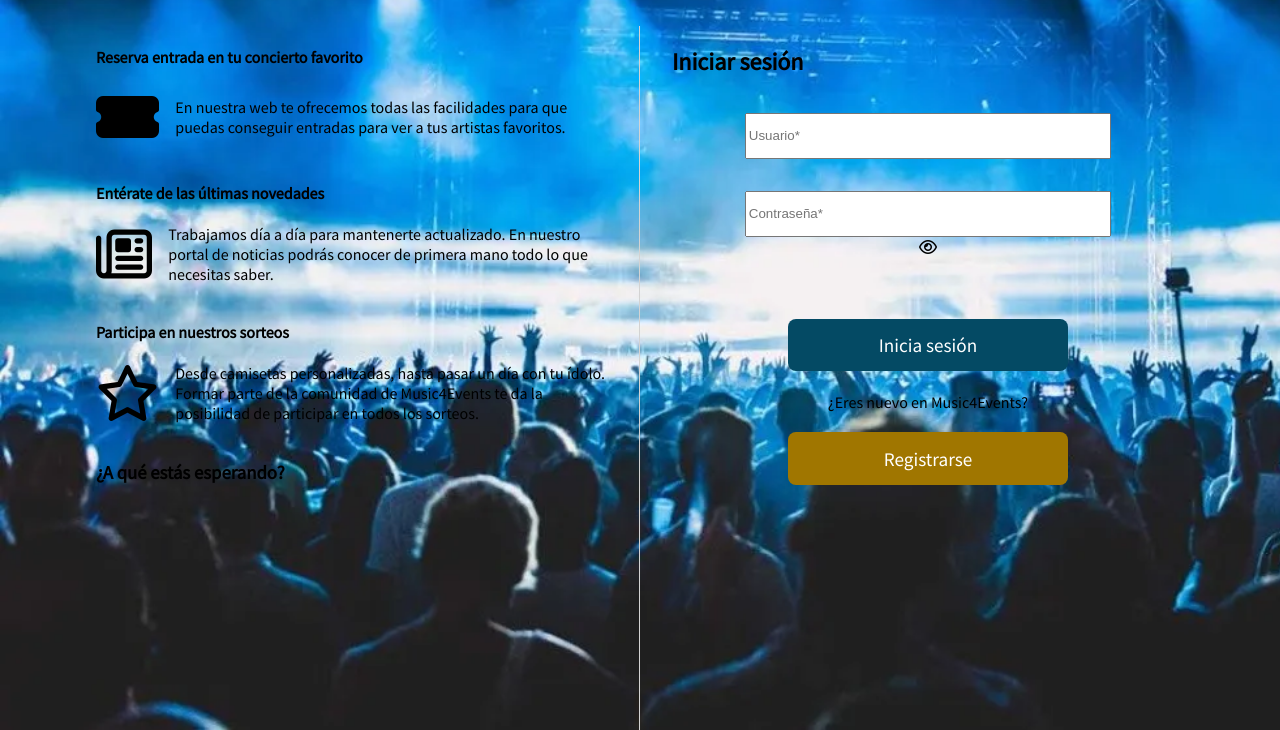
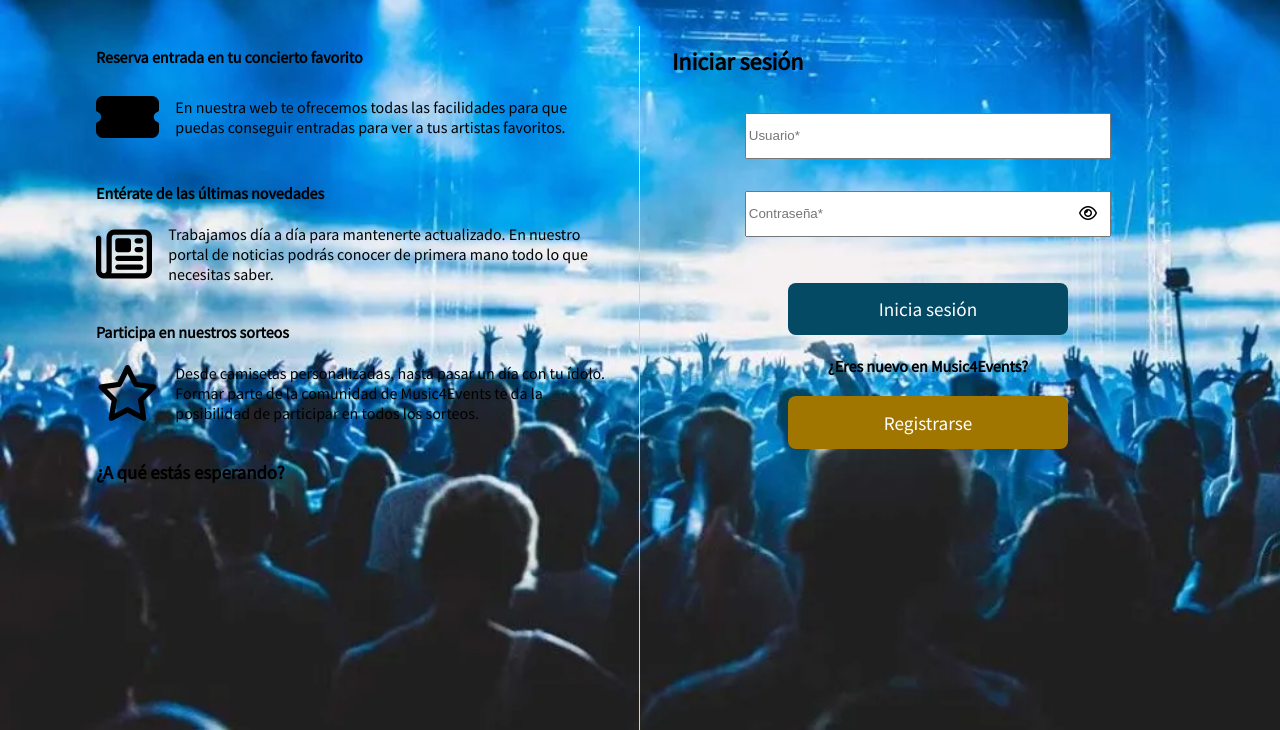
Before and after one commit to MaestreDniel/Proyecto-TimeInn, a website with bundled scripts: page src/Login.html in a window 1280 px wide. Shown: the part 150-880 px from the top of the page. Built offline with nearby package versions, Linux system fonts and the light colour scheme.

Commit message:
class ver ojo

```diff
--- a/src/Login.html
+++ b/src/Login.html
@@ -44,11 +44,11 @@
                 <input id="user" aria-label="Usuario" placeholder="Usuario*" type="text" name="user" aria-required="true">
                 <p id="errorName" class="error"></p>
                 <input id="password" aria-label="Contraseña" placeholder="Contraseña*" type="password" name="password" aria-required="true">
-                <span id="verPassword"><i class="far fa-eye"></i></span>
+                <span class="ver" id="verPassword"><i class="far fa-eye"></i></span>
                 <p id="errorPassword" class="error"></p>
                 <span id="errorLogin" class="error"></span><br>
                 <div id="loginButton" class="button" aria-label="Inicia sesión">Inicia sesión</div>
-                <div>¿Eres nuevo en Music4Events?</div>
+                <div ><b>¿Eres nuevo en Music4Events?</b></div>
                 <div id="signUpButton" class="button" aria-label="Inicia sesión"><a href="SignUp.html">Registrarse</a></div>
             </form><br>
         </section>
```
Also changed, not shown: src/SignUp.html (+2 -1 lines).
